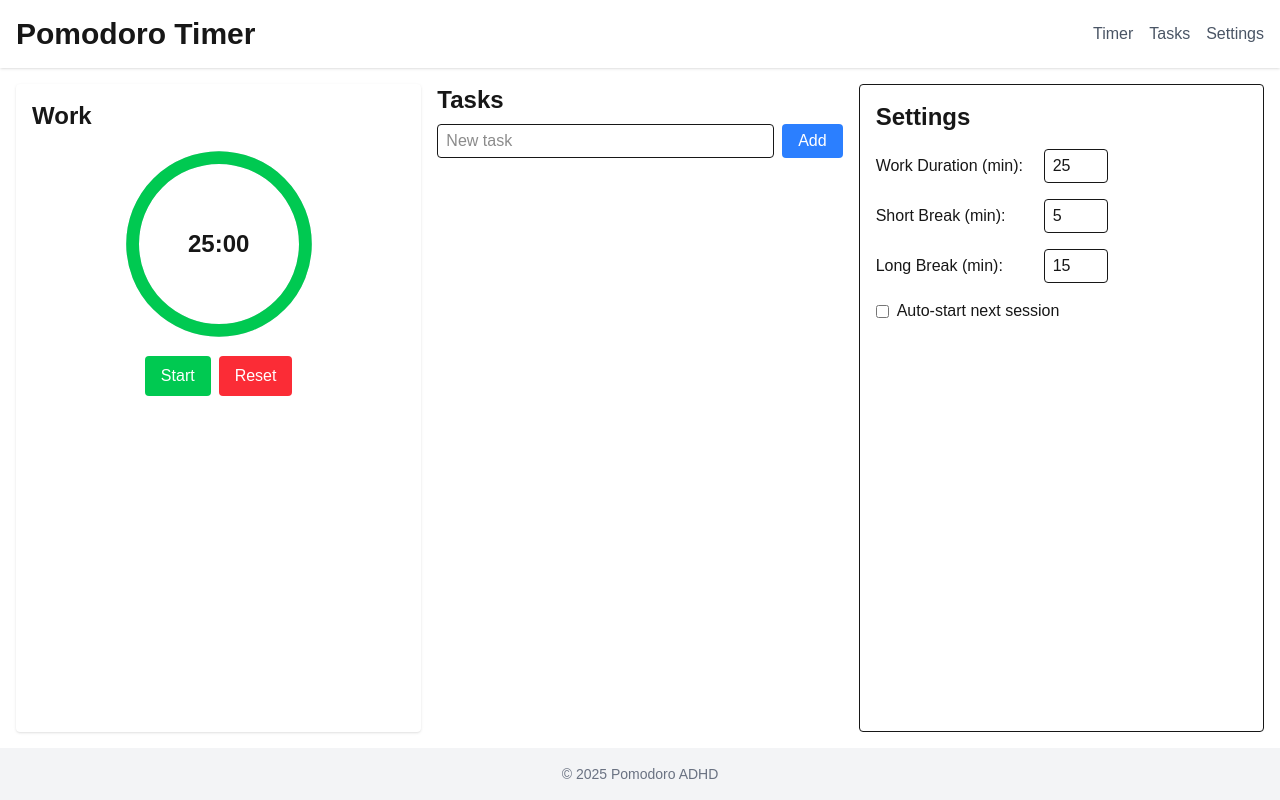
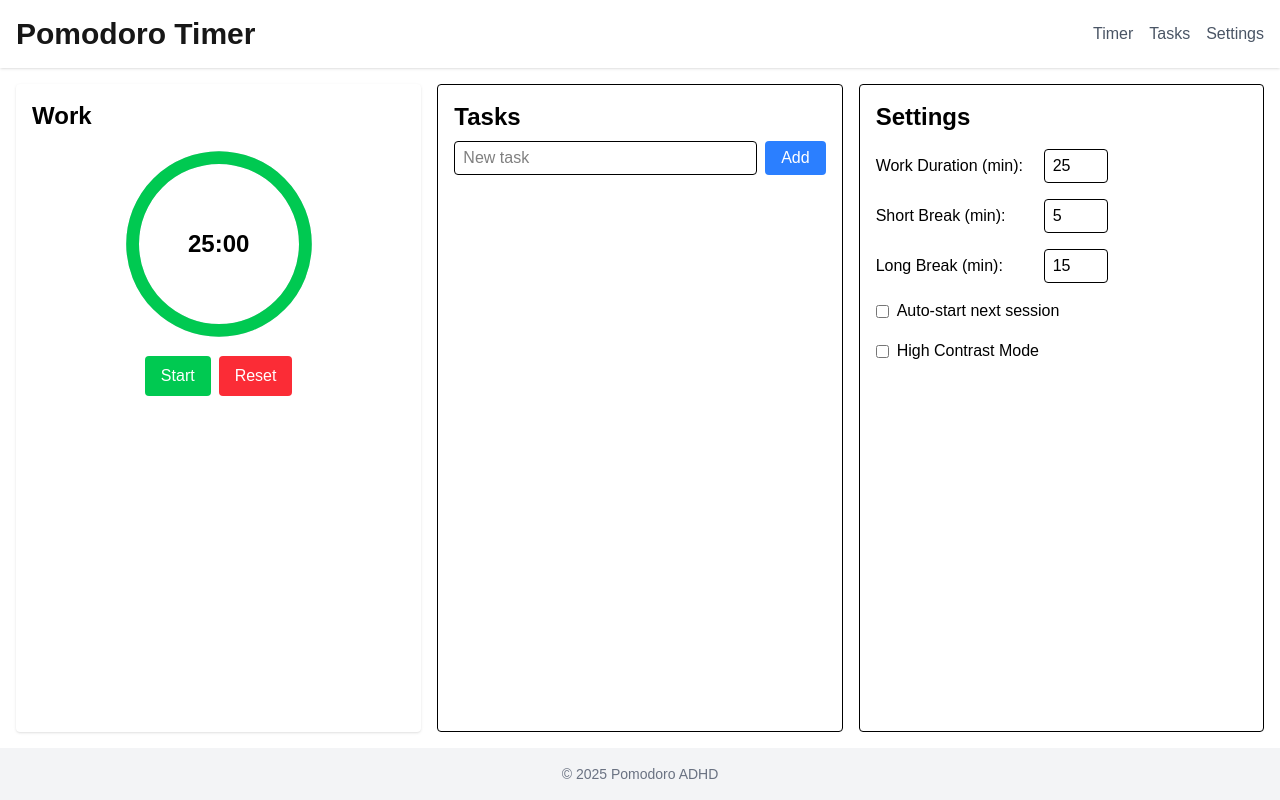
Before and after one commit to JBrady/Pomodoro-Timer, a Next.js app: page / in a window 1280 px wide. Built offline with nearby package versions, Linux system fonts and the light colour scheme.

Commit message:
Temporarily disable audio functionality and tests, commented out Test Sound button

```diff
--- a/components/Settings.tsx
+++ b/components/Settings.tsx
@@ -10,6 +10,8 @@ interface SettingsProps {
   setLongBreak: (n: number) => void;
   autoStart: boolean;
   setAutoStart: (b: boolean) => void;
+  highContrast: boolean;
+  setHighContrast: (b: boolean) => void;
 }
 
 const Settings: React.FC<SettingsProps> = ({
@@ -21,8 +23,10 @@ const Settings: React.FC<SettingsProps> = ({
   setLongBreak,
   autoStart,
   setAutoStart,
+  highContrast,
+  setHighContrast,
 }) => (
-  <div className="settings p-4 border rounded">
+  <div className={`settings p-4 border rounded ${highContrast ? 'bg-black text-white' : 'bg-white text-black'}`}>
     <h2 className="text-2xl font-bold mb-4">Settings</h2>
     <div className="space-y-4">
       <div className="flex items-center space-x-2">
@@ -64,6 +68,15 @@ const Settings: React.FC<SettingsProps> = ({
         />
         <label htmlFor="autoStart">Auto-start next session</label>
       </div>
+      <div className="flex items-center space-x-2 mt-2">
+        <input
+          type="checkbox"
+          checked={highContrast}
+          id="highContrast"
+          onChange={e => setHighContrast(e.target.checked)}
+        />
+        <label htmlFor="highContrast">High Contrast Mode</label>
+      </div>
     </div>
   </div>
 );
--- a/components/TaskList.tsx
+++ b/components/TaskList.tsx
@@ -3,8 +3,9 @@
 import React, { useState, useEffect } from 'react';
 
 interface Task { id: string; text: string; completed: boolean; }
+interface TaskListProps { highContrast?: boolean; }
 
-const TaskList: React.FC = () => {
+const TaskList: React.FC<TaskListProps> = ({ highContrast = false }) => {
   const [tasks, setTasks] = useState<Task[]>([]);
   // Load tasks from localStorage on mount
   useEffect(() => {
@@ -51,17 +52,19 @@ const TaskList: React.FC = () => {
   };
 
   return (
-    <div className="task-list">
+    <div className={`task-list p-4 border rounded ${highContrast ? 'bg-black text-white' : 'bg-white text-black'}`}>
       <h2 className="text-2xl font-bold mb-2">Tasks</h2>
       <div className="flex mb-4">
         <input
           type="text"
           value={newTaskText}
           onChange={e => setNewTaskText(e.target.value)}
+          onKeyDown={e => e.key === 'Enter' && addTask()}
           className="flex-1 border rounded px-2 py-1 mr-2"
           placeholder="New task"
+          aria-label="New task"
         />
-        <button onClick={addTask} className="px-4 py-1 bg-blue-500 text-white rounded">Add</button>
+        <button onClick={addTask} className="px-4 py-1 bg-blue-500 text-white rounded" aria-label="Add new task">Add</button>
       </div>
       <ul>
         {tasks.map(task => (
@@ -71,12 +74,15 @@ const TaskList: React.FC = () => {
                 type="checkbox"
                 checked={task.completed}
                 onChange={() => toggleComplete(task.id)}
+                aria-label={`Mark task ${task.text} as ${task.completed ? 'incomplete' : 'complete'}`}
               />
               {editingId === task.id ? (
                 <input
                   className="border rounded px-1 py-0.5"
                   value={editingText}
                   onChange={e => setEditingText(e.target.value)}
+                  onKeyDown={e => e.key === 'Enter' && saveEdit(task.id)}
+                  aria-label="Edit task"
                 />
               ) : (
                 <span className={task.completed ? 'line-through text-gray-500' : ''}>{task.text}</span>
@@ -85,13 +91,13 @@ const TaskList: React.FC = () => {
             <div className="flex space-x-2">
               {editingId === task.id ? (
                 <>
-                  <button onClick={() => saveEdit(task.id)} className="text-green-500">Save</button>
-                  <button onClick={cancelEdit} className="text-gray-500">Cancel</button>
+                  <button onClick={() => saveEdit(task.id)} className="text-green-500" aria-label={`Save changes for task ${task.text}`}>Save</button>
+                  <button onClick={cancelEdit} className="text-gray-500" aria-label="Cancel editing">Cancel</button>
                 </>
               ) : (
                 <>
-                  <button onClick={() => startEditing(task)} className="text-yellow-500">Edit</button>
-                  <button onClick={() => deleteTask(task.id)} className="text-red-500">Delete</button>
+                  <button onClick={() => startEditing(task)} className="text-yellow-500" aria-label={`Edit task ${task.text}`}>Edit</button>
+                  <button onClick={() => deleteTask(task.id)} className="text-red-500" aria-label={`Delete task ${task.text}`}>Delete</button>
                 </>
               )}
             </div>
--- a/components/Timer.tsx
+++ b/components/Timer.tsx
@@ -7,6 +7,8 @@ interface TimerProps {
   shortBreak?: number;
   longBreak?: number;
   autoStart?: boolean;
+  highContrast?: boolean;
+  onAudioCue?: () => void;
 }
 
 const Timer: React.FC<TimerProps> = ({
@@ -14,15 +16,24 @@ const Timer: React.FC<TimerProps> = ({
   shortBreak = 5,
   longBreak = 15,
   autoStart = false,
+  highContrast = false,
+  onAudioCue,
 }) => {
   const [timeLeft, setTimeLeft] = useState(initialMinutes * 60);
   const [isActive, setIsActive] = useState(false);
 
   const intervalRef = useRef<NodeJS.Timeout | null>(null);
+  // const audioCtxRef = useRef<AudioContext | null>(null); // audio disabled for now
 
   // Session phase and cycle tracking
   const [phase, setPhase] = useState<'work' | 'short' | 'long'>('work');
   const [cycles, setCycles] = useState(0);
+
+  // Audio cue for phase transitions
+  const playSound = () => {
+    // Audio functionality is currently disabled; TODO: revisit for improved UX
+    onAudioCue?.();
+  };
 
   const handleStartPause = () => {
     if (isActive) {
@@ -46,6 +57,7 @@ const Timer: React.FC<TimerProps> = ({
 
   useEffect(() => {
     if (timeLeft === 0) {
+      playSound();
       if (intervalRef.current) clearInterval(intervalRef.current);
       setIsActive(false);
 
@@ -91,7 +103,7 @@ const Timer: React.FC<TimerProps> = ({
   const strokeDashoffset = circumference * (1 - timeLeft / totalSeconds);
 
   return (
-    <div className="timer p-4 bg-white rounded shadow">
+    <div className={`timer p-4 rounded shadow ${highContrast ? 'bg-black text-white' : 'bg-white text-black'}`}>
       <h2 className="text-2xl font-bold">
         {phase === 'work'
           ? 'Work'
@@ -113,6 +125,7 @@ const Timer: React.FC<TimerProps> = ({
           {isActive ? 'Pause' : 'Start'}
         </button>
         <button onClick={handleReset} className="px-4 py-2 bg-red-500 text-white rounded">Reset</button>
+        {/* <button onClick={playSound} className="px-4 py-2 bg-blue-500 text-white rounded" aria-label="Test sound">Test Sound</button> */}
       </div>
     </div>
   );
--- a/src/app/page.tsx
+++ b/src/app/page.tsx
@@ -9,6 +9,7 @@ export default function Home() {
   const [shortBreak, setShortBreak] = useState(5);
   const [longBreak, setLongBreak] = useState(15);
   const [autoStart, setAutoStart] = useState(false);
+  const [highContrast, setHighContrast] = useState(false);
 
   // Load settings on mount
   useEffect(() => {
@@ -20,6 +21,8 @@ export default function Home() {
     if (l) setLongBreak(Number(l));
     const a = localStorage.getItem('autoStart');
     if (a) setAutoStart(a === 'true');
+    const hc = localStorage.getItem('highContrast');
+    if (hc) setHighContrast(hc === 'true');
   }, []);
 
   // Persist settings
@@ -27,6 +30,7 @@ export default function Home() {
   useEffect(() => { localStorage.setItem('shortBreak', shortBreak.toString()); }, [shortBreak]);
   useEffect(() => { localStorage.setItem('longBreak', longBreak.toString()); }, [longBreak]);
   useEffect(() => { localStorage.setItem('autoStart', autoStart.toString()); }, [autoStart]);
+  useEffect(() => { localStorage.setItem('highContrast', highContrast.toString()); }, [highContrast]);
 
   return (
     <div className="min-h-screen flex flex-col">
@@ -48,8 +52,9 @@ export default function Home() {
           shortBreak={shortBreak}
           longBreak={longBreak}
           autoStart={autoStart}
+          highContrast={highContrast}
         />
-        <TaskList />
+        <TaskList highContrast={highContrast} />
         <Settings
           workDuration={workDuration}
           setWorkDuration={setWorkDuration}
@@ -59,6 +64,8 @@ export default function Home() {
           setLongBreak={setLongBreak}
           autoStart={autoStart}
           setAutoStart={setAutoStart}
+          highContrast={highContrast}
+          setHighContrast={setHighContrast}
         />
       </main>
       <footer className="bg-gray-100">
```
Also changed, not shown: 1 other file (tests, documents, lock files or other folders).
